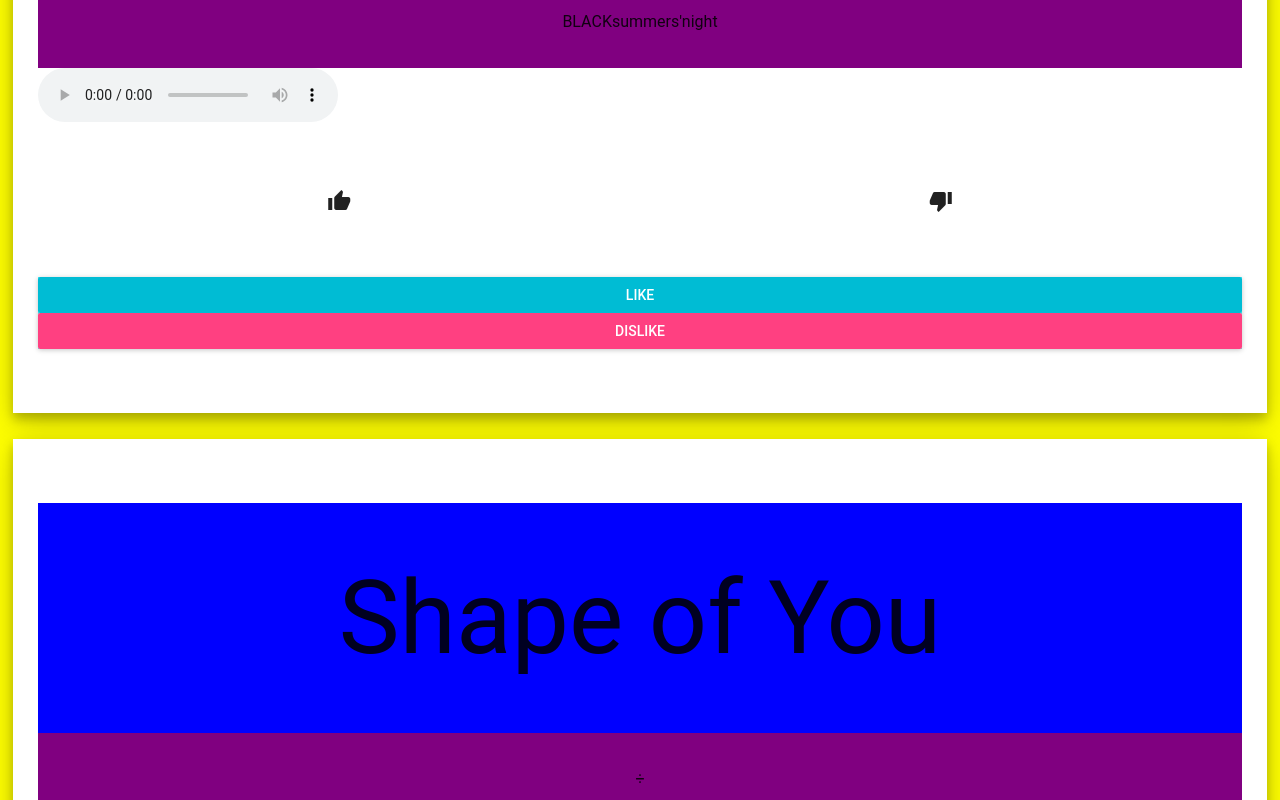
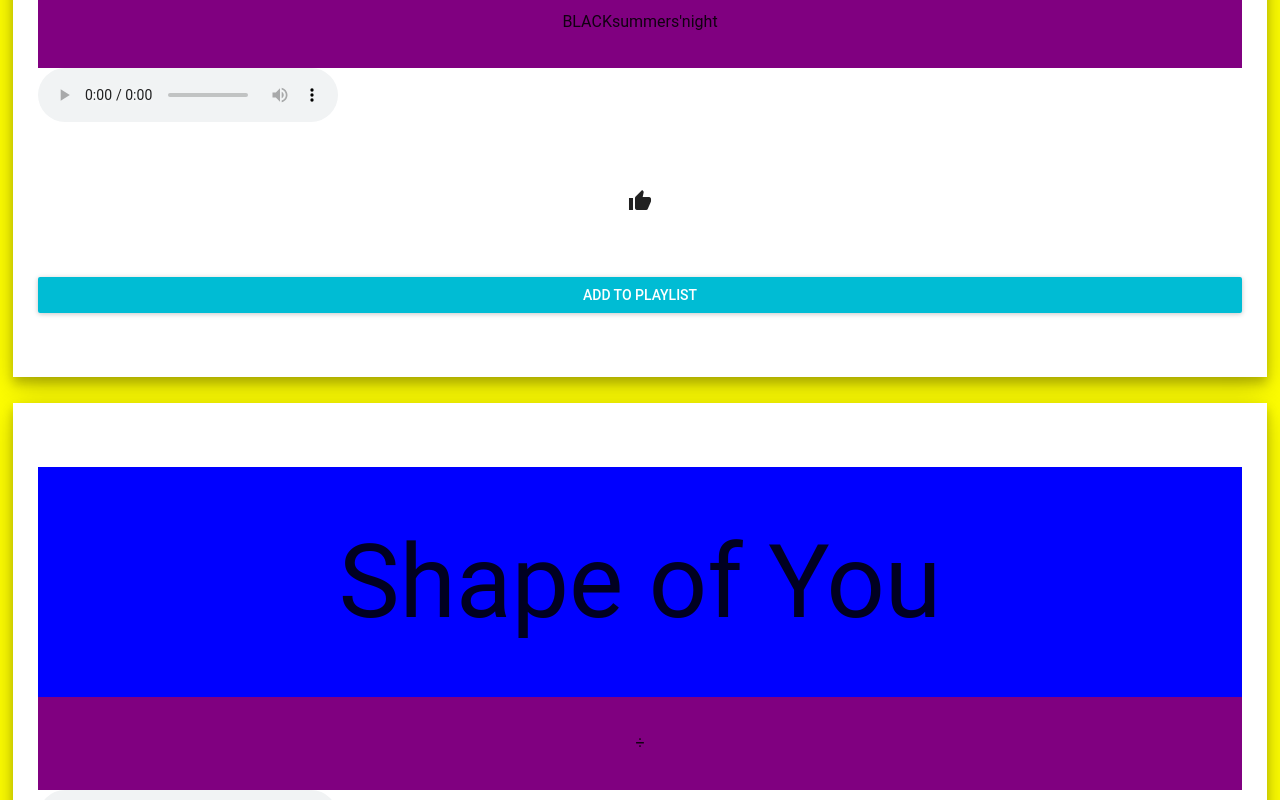
Before and after one commit to DTaitt/music-player, a React (Create React App) app: page / in a window 1280 px wide. Shown: the part 780-1580 px from the top of the page. Built offline with nearby package versions, Linux system fonts and the light colour scheme; what react-tap-event-plugin would draw is missing.

Commit message:
added ability to make playlist

```diff
--- a/src/App.css
+++ b/src/App.css
@@ -47,7 +47,7 @@
   div.song div.like_or_not {
     background: aqua; }
 
-div.like_icons {
+div.like_icon {
   display: flex;
   justify-content: space-around;
   padding: 5vw 0; }
--- a/src/App.js
+++ b/src/App.js
@@ -17,16 +17,25 @@
     super()
     this.state = {
       songData: songData,
-      // isLiked: null,
+      playlist: [],
     }
+
+    this.addToPlaylist = this.addToPlaylist.bind(this);
+  }
+
+  addToPlaylist(songObject) {
+    this.setState({
+      playlist: this.state.playlist.concat(songObject),
+    })
   }
 
   render() {
+    console.log(this.state);
     return (
       <MuiThemeProvider>
         <div className="App">
           <Header />
-          <Songlist songData = { this.state.songData } />
+          <Songlist songData = { this.state.songData } addToPlaylist = { this.addToPlaylist } playlist = { this.state.playlist } />
         </div>
       </MuiThemeProvider>
     );
--- a/src/App.scss
+++ b/src/App.scss
@@ -64,7 +64,7 @@
   }
 }
 
-div.like_icons {
+div.like_icon {
   display: flex;
   justify-content: space-around;
   padding: 5vw 0;
--- a/src/components/Song.jsx
+++ b/src/components/Song.jsx
@@ -14,7 +14,6 @@
     super();
     this.state = {
       isLiked: false,
-      isDisliked: false,
     }
   }
 
@@ -31,16 +30,20 @@
           <h2 className="song_title">{ this.props.title }</h2>
           <p className="album_title">{ this.props.album }</p>
           <audio controls>
-            <source src={ this.props.audio } type="audio/mp3"/>
+            <source src={ this.props.audio } type={ `audio/${ this.props.filetype }` }/>
           </audio>
-          <div className="like_icons">
-            <FontIcon className="material-icons" hoverColor={red500} >thumb_up</FontIcon>
-            <FontIcon className="material-icons" hoverColor={blue500}>thumb_down</FontIcon>
+          <div className="like_icon">
+            <FontIcon
+              className="material-icons"
+              onClick={ () => this.toggleLike() }
+              color={
+                this.state.isLiked
+                ? red500
+                : ""
+              }
+            >thumb_up</FontIcon>
           </div>
-          <div className="like_or_not">
-            <RaisedButton primary fullWidth = {true } label="Like"></RaisedButton>
-            <RaisedButton secondary fullWidth = { true } label="Dislike"></RaisedButton>
-          </div>
+          <RaisedButton primary fullWidth = {true } className="playlist_btn" onClick = { () => this.props.addToPlaylist(this.props.songObject) } label="Add To Playlist"></RaisedButton>
         </Paper>
       </li>
     )
--- a/src/components/Songlist.jsx
+++ b/src/components/Songlist.jsx
@@ -9,8 +9,8 @@
         <h1>Songlist</h1>
         <ul className="songlist">
         {
-          this.props.songData.map((info, index) => {
-            return <Song title={ info.title } album={ info.album } audio={ info.audio } key = { index } />
+          this.props.songData.map((info) => {
+            return <Song songObject = { info } title={ info.title } album={ info.album } audio={ info.audio } key = { info.id } filetype = { info.filetype } addToPlaylist = { this.props.addToPlaylist } playlist = { this.props.playlist } />
           })
         }
         </ul>
```
